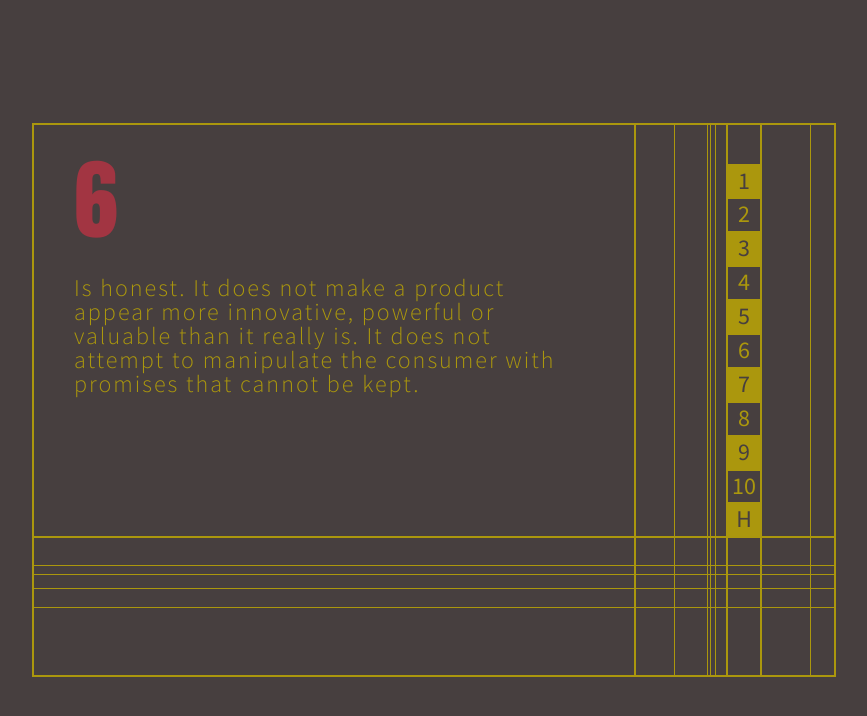
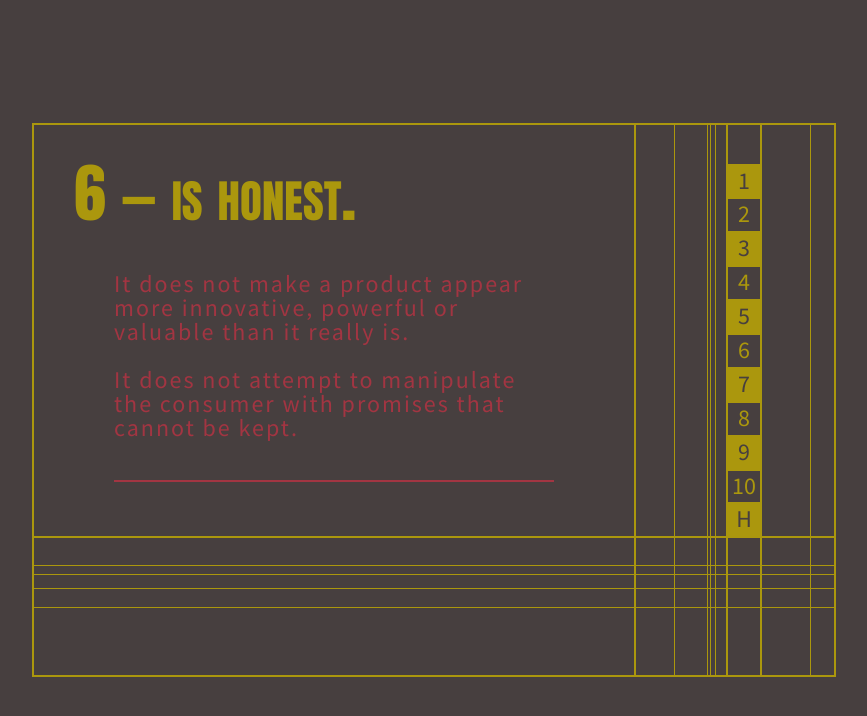
Before and after one commit to serenaeggers/serena-assignment3, a plain HTML site: page simple-web-project-template-master/rule06.html in a window 1280 px wide. Shown: the whole page, without its empty margins (206-1073 px from the left). Drawn offline with Linux system fonts and the light colour scheme.

Commit message:
Format rule6

```diff
--- a/simple-web-project-template-master/css/main.css
+++ b/simple-web-project-template-master/css/main.css
@@ -291,3 +291,20 @@ a
    position: relative;
    top: 45px;
 }
+
+.title6
+{
+   font-size: 4em;
+   color: #ab970d;
+}
+
+.text6
+{
+   font-weight: 400;
+   color: #a23542;
+   margin: 40px;
+   margin-right: 80px;
+   margin-top: 60px;
+   border-bottom: 2px solid #a23542;
+   padding-bottom: 40px;
+}
--- a/simple-web-project-template-master/rule06.html
+++ b/simple-web-project-template-master/rule06.html
@@ -11,8 +11,8 @@
    <div class="frame">
    <main>
       <div class="spacer"></div>
-      <h1>6</h1>
-      <p>Is honest. It does not make a product appear more innovative, powerful or valuable than it really is. It does not attempt to manipulate the consumer with promises that cannot be kept.</p>
+      <h1 class = "title6">6 — is honest.</h1>
+      <p class="text6">It does not make a product appear more innovative, powerful or valuable than it really is. <br><br>It does not attempt to manipulate the consumer with promises that cannot be kept.</p>
    </main>
    <div class="column">
       <div class="column">
```
